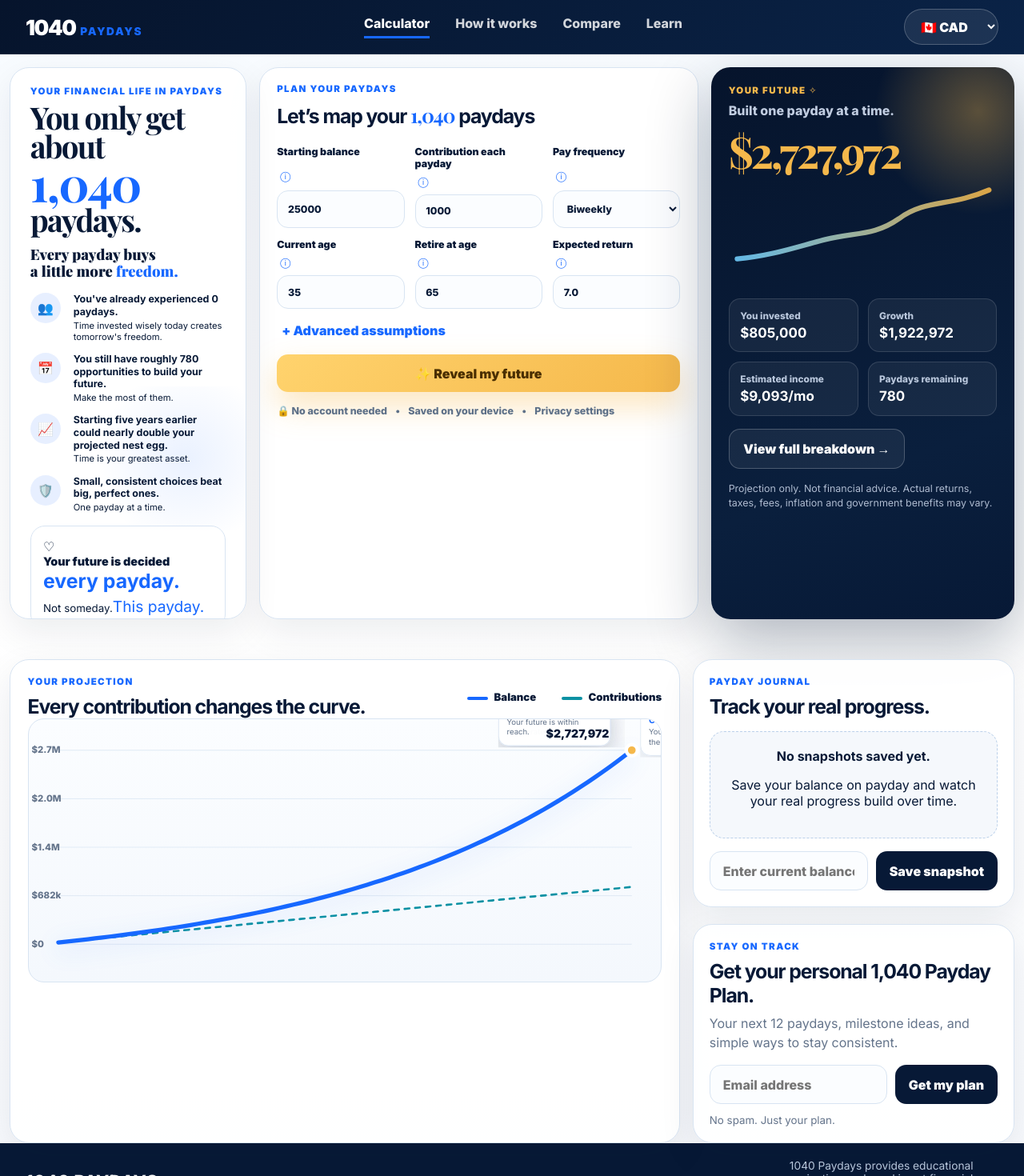
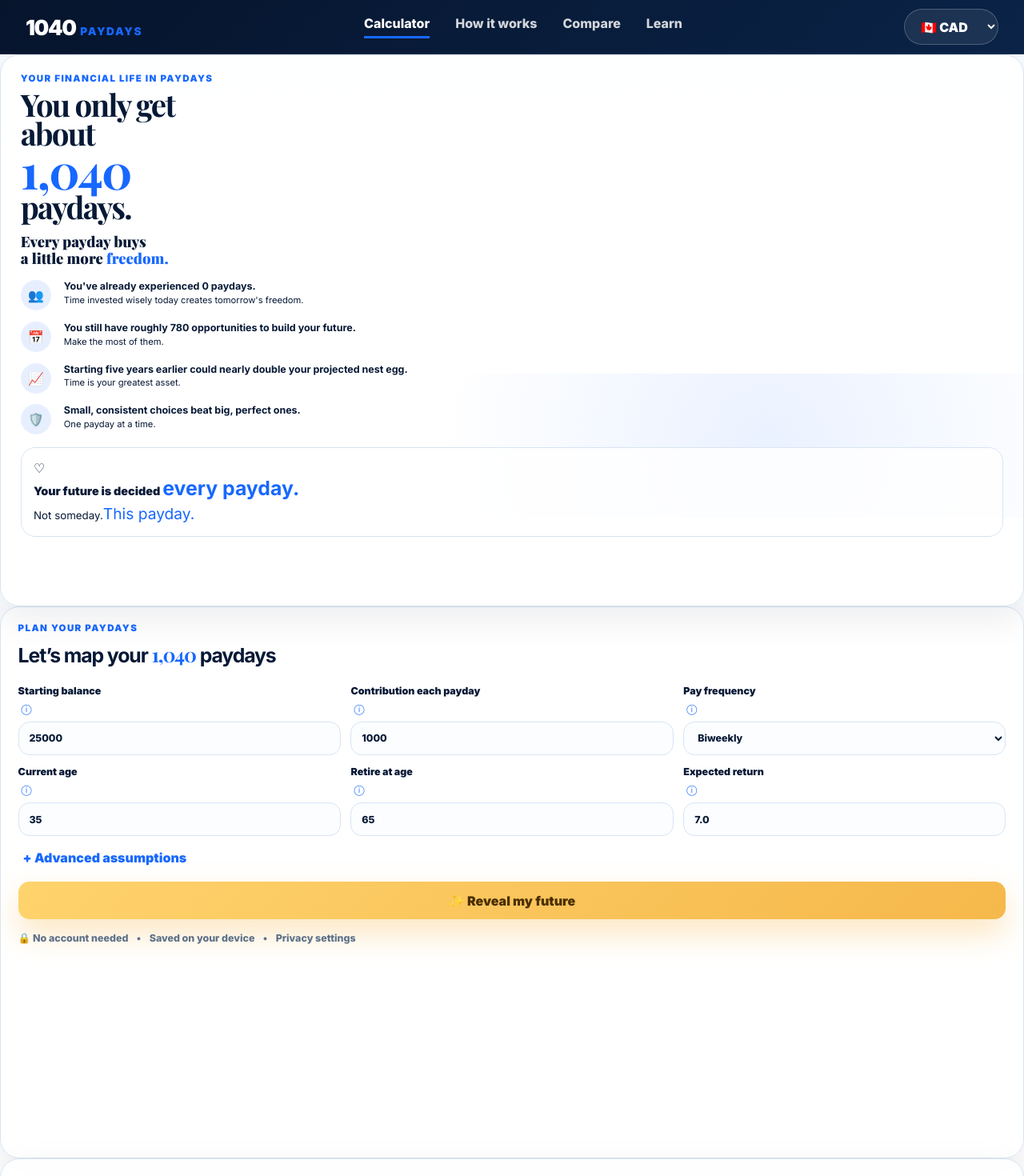
Before and after one commit to calgal7-del/1040-paydays, a React (Vite) app: page / in a window 1280 px wide. Shown: the top 1470 px of the page at 80% size. Built offline with nearby package versions, Linux system fonts and the light colour scheme.

Commit message:
Update App.jsx

```diff
--- a/src/App.jsx
+++ b/src/App.jsx
@@ -20,13 +20,7 @@ export default function App() {
   const [hasRevealed, setHasRevealed] = useState(false)
   const [drawerOpen, setDrawerOpen] = useState(false)
 
-  const {
-    projection,
-    graphData,
-    callouts,
-    milestones,
-  } = useProjection(form)
-
+  const { projection, graphData, callouts, milestones } = useProjection(form)
   const journal = usePaydayJournal()
 
   function updateForm(field, value) {
@@ -38,10 +32,7 @@ export default function App() {
 
   function revealProjection() {
     setHasRevealed(false)
-
-    setTimeout(() => {
-      setHasRevealed(true)
-    }, 50)
+    setTimeout(() => setHasRevealed(true), 50)
   }
 
   return (
@@ -51,10 +42,12 @@ export default function App() {
         onCurrencyChange={(value) => updateForm('currency', value)}
       />
 
-      <main className="mainLayout">
-        <section className="topGrid">
+      <main className="dashboardLayout">
+        <aside className="dashboardHero">
           <Hero paydaysRemaining={projection.paydaysRemaining} />
+        </aside>
 
+        <section className="dashboardMain">
           <CalculatorCard
             form={form}
             onChange={updateForm}
@@ -62,32 +55,30 @@ export default function App() {
             hasRevealed={hasRevealed}
           />
 
+          <ProjectionGraph
+            graphData={graphData}
+            callouts={callouts}
+            currency={form.currency}
+            hasRevealed={hasRevealed}
+          />
+        </section>
+
+        <aside className="dashboardSide">
           <ProjectionCard
             projection={projection}
             currency={form.currency}
             hasRevealed={hasRevealed}
             onOpenBreakdown={() => setDrawerOpen(true)}
           />
-        </section>
 
-        <section className="bottomGrid">
-          <ProjectionGraph
-            graphData={graphData}
-            callouts={callouts}
+          <PaydayJournal
             currency={form.currency}
-            hasRevealed={hasRevealed}
+            projection={projection}
+            journal={journal}
           />
 
-          <aside className="rightRail">
-            <PaydayJournal
-              currency={form.currency}
-              projection={projection}
-              journal={journal}
-            />
-
-            <NewsletterCard />
-          </aside>
-        </section>
+          <NewsletterCard />
+        </aside>
       </main>
 
       <Footer />
```
